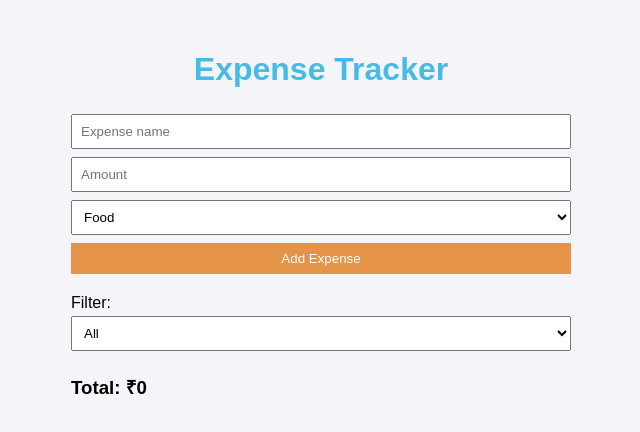
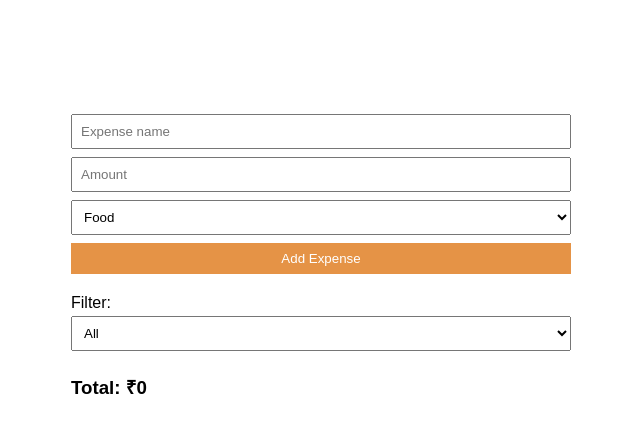
Before and after one commit to devanandmahesh/web-dev-lab, a plain HTML site: page index.html in a window 1280 px wide. Shown: the whole page, without its empty margins (319-959 px from the left). Drawn offline with Linux system fonts and the light colour scheme.

Commit message:
final commit

```diff
--- a/style.css
+++ b/style.css
@@ -3,10 +3,10 @@ body {
   max-width: 500px;
   margin: 20px auto;
   padding: 10px;
-  background: #f4f4f9;
+  background: #f9f4f400;
 }
 
-h1 { text-align: center; color: #46bbe5; }
+h1 { text-align: center; color: #46bbe500; }
 
 input, select, button {
   padding: 8px;
```
Also changed, not shown: 1 other file.
